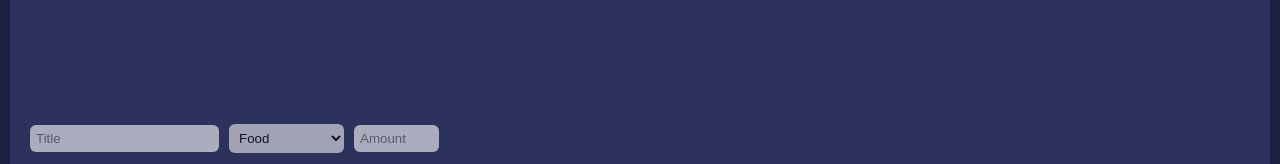
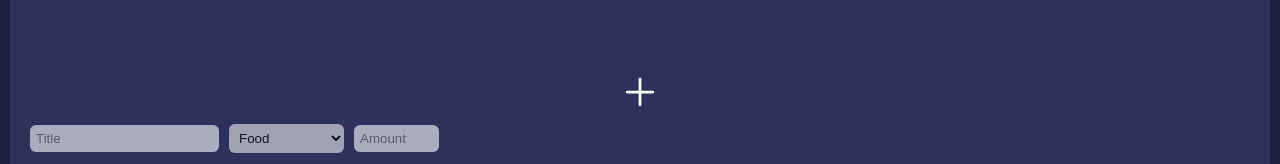
Before and after one commit to claraswan/personal-finance-app, a React (Create React App) app: page / in a window 1280 px wide. Shown: the part 931-1095 px from the top of the page. Built offline with nearby package versions, Linux system fonts and the light colour scheme.

Commit message:
Minor style changes and update README

```diff
--- a/src/App.js
+++ b/src/App.js
@@ -149,25 +149,33 @@ function App() {
 
   }
 
-  function addNewBill() {
+  function addNewBill(e) {
     for (const searchBar of searchBars) {
-      if (searchBar.parent === addNew.parent) {
+      if (searchBar.parentElement === e.currentTarget.parentElement.parentElement) {
         searchBar.style.opacity = 1;
       }
     }
   }
 
-  function addNewGoal() {
+  function addNewEntry(e) {
     for (const searchBar of searchBars) {
-      if (searchBar.parent === addNew.parent) {
+      if (searchBar.parentElement === e.currentTarget.parentElement.parentElement) {
         searchBar.style.opacity = 1;
       }
     }
   }
 
-  function addNewAsset() {
+  function addNewGoal(e) {
     for (const searchBar of searchBars) {
-      if (searchBar.parent === addNew.parent) {
+      if (searchBar.parentElement === e.currentTarget.parentElement.parentElement) {
+        searchBar.style.opacity = 1;
+      }
+    }
+  }
+
+  function addNewAsset(e) {
+    for (const searchBar of searchBars) {
+      if (searchBar.parentElement === e.currentTarget.parentElement.parentElement) {
         searchBar.style.opacity = 1;
       }
     }
@@ -209,11 +217,12 @@ function App() {
             {billAmount}</span> left to pay this month
           </div>
         </div>
+        <div className='billsList'>
+          <BillsList bills={bills} toggleBill={toggleBill} deleteBill={deleteBill}/>
+          <div className='bill addNew' ref={addNew} onClick={addNewBill}><img src={plus} alt='plus sign icon'></img></div>
+        </div>
 
-        <BillsList bills={bills} toggleBill={toggleBill} deleteBill={deleteBill}/>
-        <div className='bill addNew' ref={addNew} onClick={addNewBill}><img src={plus} alt='plus sign icon'></img></div>
-
-        <div className='search' ref={searchBars}>
+        <div className='search' ref={searchBars} >
           <input className='search__input' ref={billNameRef} type='text' placeholder='Name of bill'/>
           <input className='amount search__input' ref={billAmountRef} type='text' placeholder='Amount' onKeyUp={(e) => handleAddBill(e)} />
         </div>
@@ -227,6 +236,7 @@ function App() {
         <div className='box__content'>
           <Journal entries={entries}/>
           <SpendingChart className="spendingChart" entries={entries} />
+          <div className='entry addNew' onClick={addNewEntry}><img src={plus} alt='plus sign icon'></img></div>
         </div>
 
         <div className='search' ref={searchBars}>
--- a/src/components/ProgressBar.js
+++ b/src/components/ProgressBar.js
@@ -4,7 +4,7 @@ export default function ProgressBar() {
 
   return (
     <div className="progress-bar">
-        <div className="progress-bar__bar" style={{'--width': '10'}}>
+        <div className="progress-bar__bar" style={{'--width': '25'}}>
 
         </div>
     </div>
--- a/src/css/App.css
+++ b/src/css/App.css
@@ -96,7 +96,8 @@ body {
   .box__content {
     display: flex;
     justify-content: center;
-    align-items: center; }
+    align-items: center;
+    position: relative; }
 
 .btn {
   background-color: #1D2041;
@@ -136,6 +137,10 @@ body {
       font-size: 2rem; }
     .journal__entry--description {
       font-weight: 700; }
+
+.entry {
+  position: absolute;
+  bottom: 1rem; }
 
 .dark-pink {
   color: #9D3171; }
--- a/src/sass/components/_box.scss
+++ b/src/sass/components/_box.scss
@@ -11,5 +11,6 @@
 
     &__content {
         @include flex-center;
+        position: relative;
     }
 }
--- a/src/sass/components/_journal.scss
+++ b/src/sass/components/_journal.scss
@@ -31,6 +31,11 @@
 
 }
 
+.entry {
+    position: absolute;
+    bottom: 1rem;
+}
+
 .dark-pink {
     color: $pink-dark;
 }
```
Also changed, not shown: AppScreenshot.png (added), 1 other file (tests, documents, lock files or other folders).
